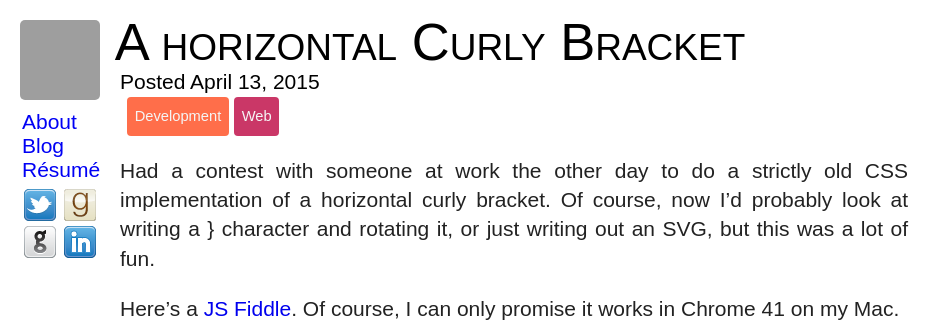
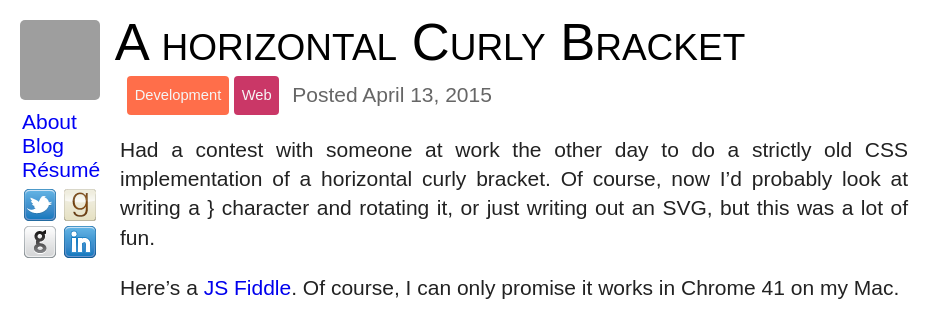
Before and after one commit to krschmidt/krschmidt.github.com, a Jekyll site: the page built from _posts/2015-04-13-horizontal-curly-bracket.md, in a window 1280 px wide, cut to the strip 0-320 px from the top of the page. Shown: the whole strip, without its empty margins (0-952 px from the left). Built offline with Jekyll 4.4.1, drawn with Linux system fonts in a browser that asks for light colours; some web fonts are replaced; grey boxes are pictures that could not be loaded.

Commit message:
improved post headmatter layout

```diff
--- a/_layouts/post.html
+++ b/_layouts/post.html
@@ -6,10 +6,7 @@ layout: layout
     {{ page.title }}
    </h1>
 
-   <section class="byline">
-    <span>Posted {{ page.date | date: "%B %e, %Y" }}</span>
-   </section>
-
+   <div>
      <section class="tags">
       <ul>
           {% for tag in page.tags %}
@@ -20,6 +17,11 @@ layout: layout
       </ul>
      </section>
 
+    <section class="byline">
+      <span>Posted {{ page.date | date: "%B %e, %Y" }}</span>
+     </section>
+   </div>
+
 	{{ content | abbr }}
 
 </article>
--- a/sass/_tags.scss
+++ b/sass/_tags.scss
@@ -4,6 +4,7 @@
 // they're the crayola crayon colors
 
 .tags {
+  display: inline-block;
   margin: .35em;
 
   ul {
--- a/sass/_typography.scss
+++ b/sass/_typography.scss
@@ -93,3 +93,8 @@ time {
 em {
   font-style: italic;
 }
+
+.byline {
+  color: $grey;
+  display: inline-block;
+}
```
Also changed, not shown: stylesheets/screen.css. Lines whose indentation alone changed are shown as unchanged.
